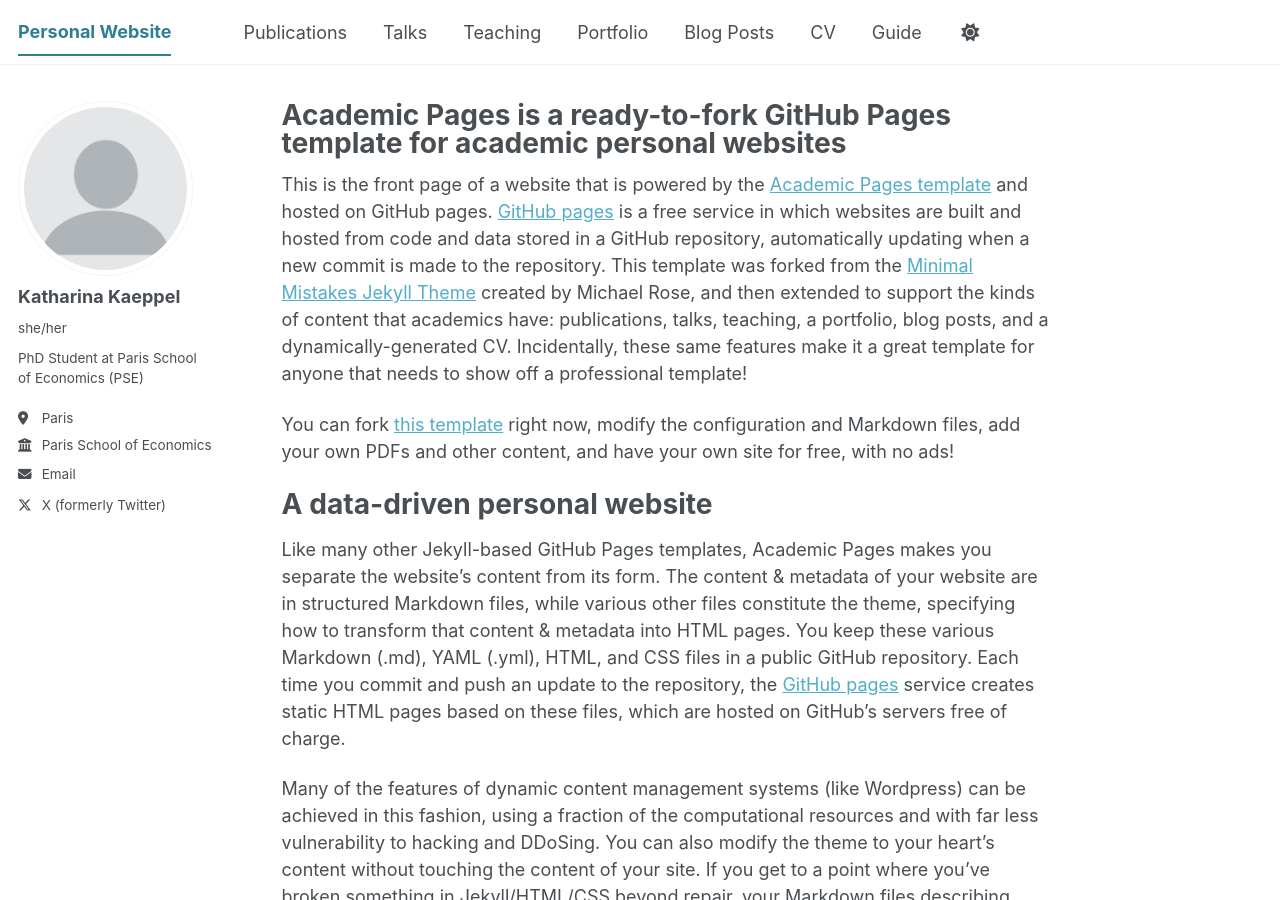
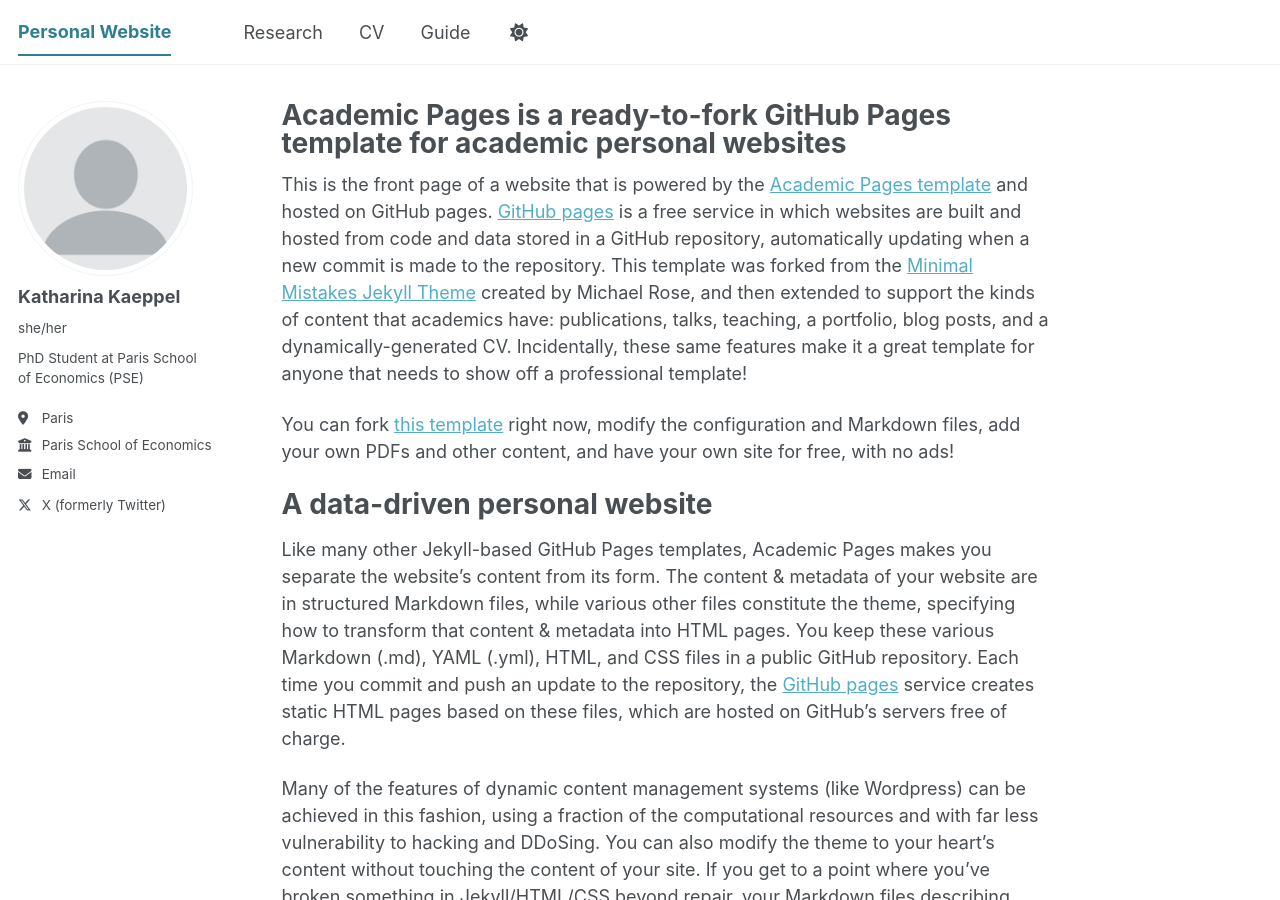
Before and after one commit to katharina-kaeppel/katharina-kaeppel.github.io, a Jekyll site: the page built from _pages/about.md, in a window 1280 px wide and 900 px high. Built offline with Jekyll 4.4.1, drawn with Linux system fonts in a browser that asks for light colours; a script bundle is joined from its source files by our own code; library files that are not in the unit come from our copies; some of the changed lines change nothing that is shown.

Commit message:
Update navigation.yml
updating navigation bar

```diff
--- a/_data/navigation.yml
+++ b/_data/navigation.yml
@@ -8,20 +8,20 @@
 #      Markdown formatted page while the second is generated using JSON.
 
 main:
-  - title: "Publications"
-    url: /publications/
+  - title: "Research"
+    url: /research/
 
-  - title: "Talks"
-    url: /talks/
+ # - title: "Talks"
+ #   url: /talks/
 
-  - title: "Teaching"
-    url: /teaching/
+ # - title: "Teaching"
+ #   url: /teaching/
 
-  - title: "Portfolio"
-    url: /portfolio/
+#  - title: "Portfolio"
+#    url: /portfolio/
 
-  - title: "Blog Posts"
-    url: /year-archive/
+#  - title: "Blog Posts"
+#    url: /year-archive/
 
   - title: "CV"
     url: /cv/
```
